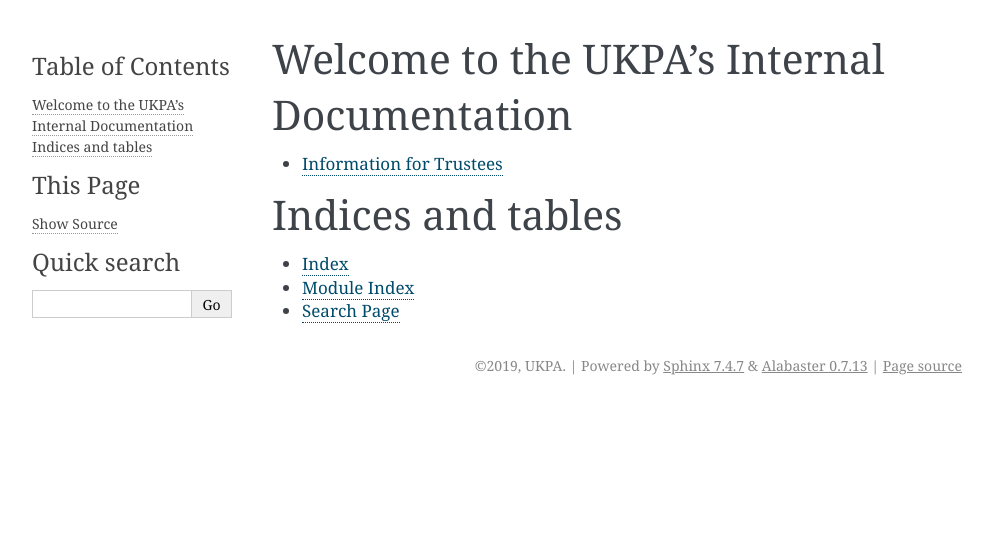
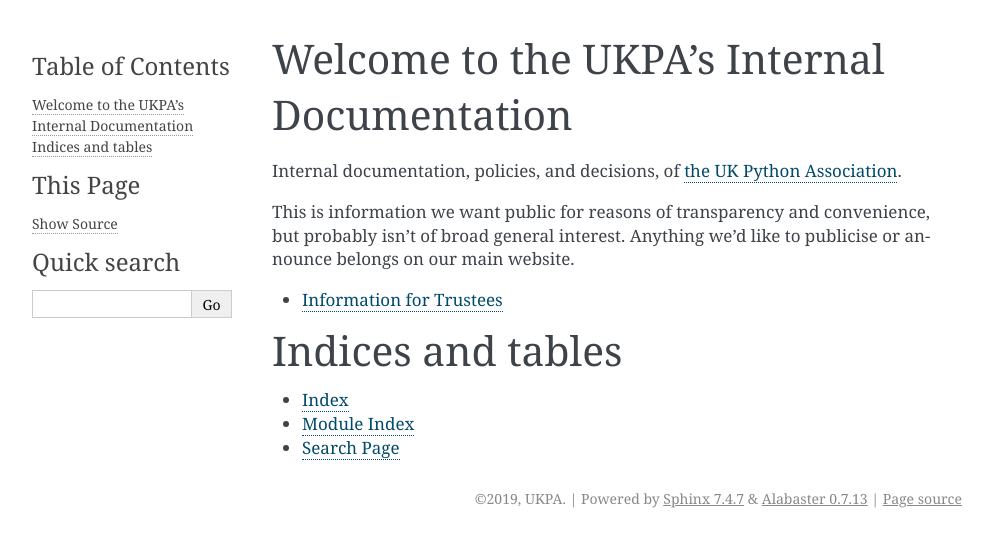
Before and after one commit to UKPythonAssociation/ukpa-internaldocs, a Sphinx documentation site: the page built from source/index.rst, in a window 1280 px wide. Shown: the top 547 px of the page, without its empty margins (148-1141 px from the left). Built offline with Sphinx 7.4.7, drawn with Linux system fonts in a browser that asks for light colours.

Commit message:
More context about what this is

```diff
--- a/source/index.rst
+++ b/source/index.rst
@@ -5,6 +5,12 @@
 
 Welcome to the UKPA's Internal Documentation
 ============================================
+
+Internal documentation, policies, and decisions, of `the UK Python Association <https://uk.python.org/>`_.
+
+This is information we want public for reasons of transparency and convenience,
+but probably isn't of broad general interest.
+Anything we'd like to publicise or announce belongs on our main website.
 
 .. toctree::
    :maxdepth: 2
```
